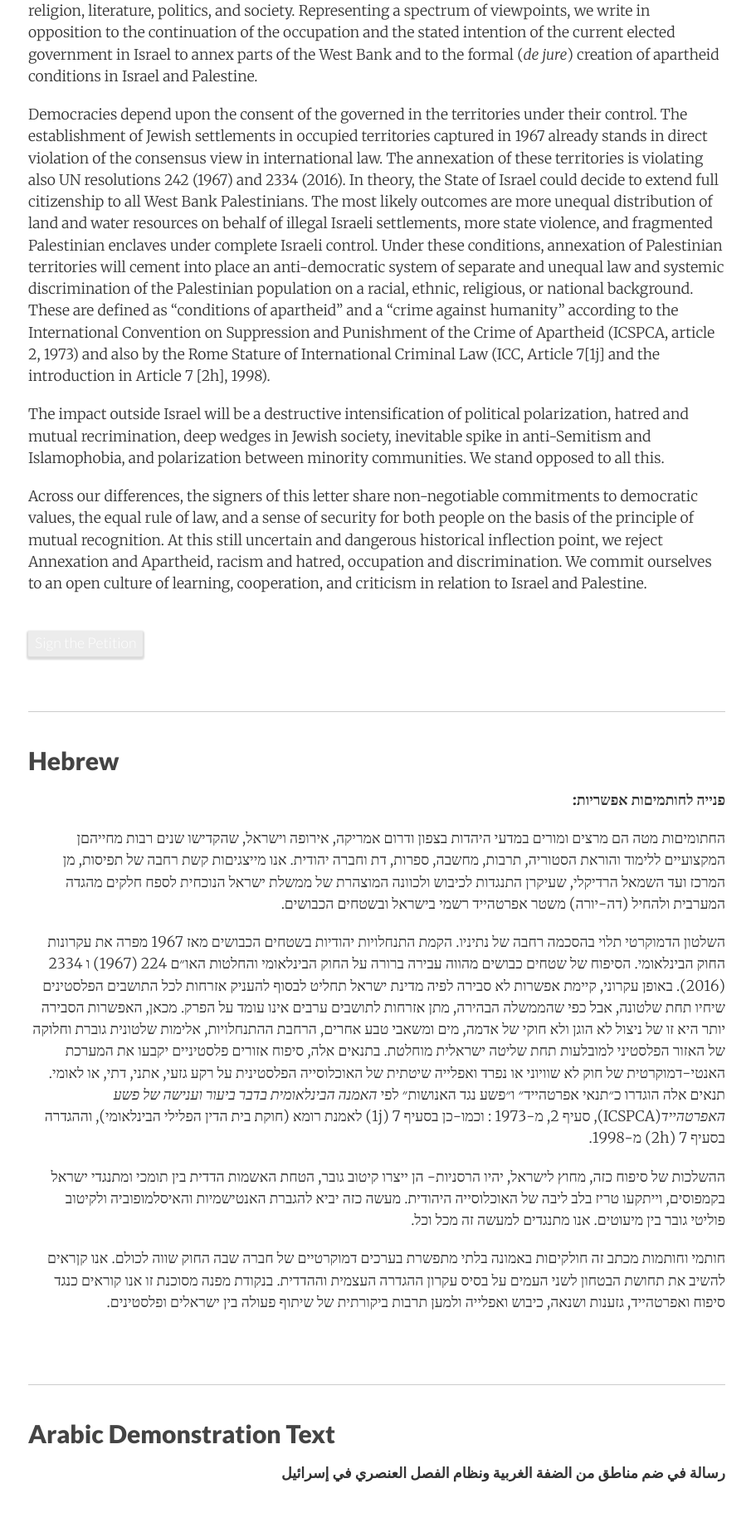
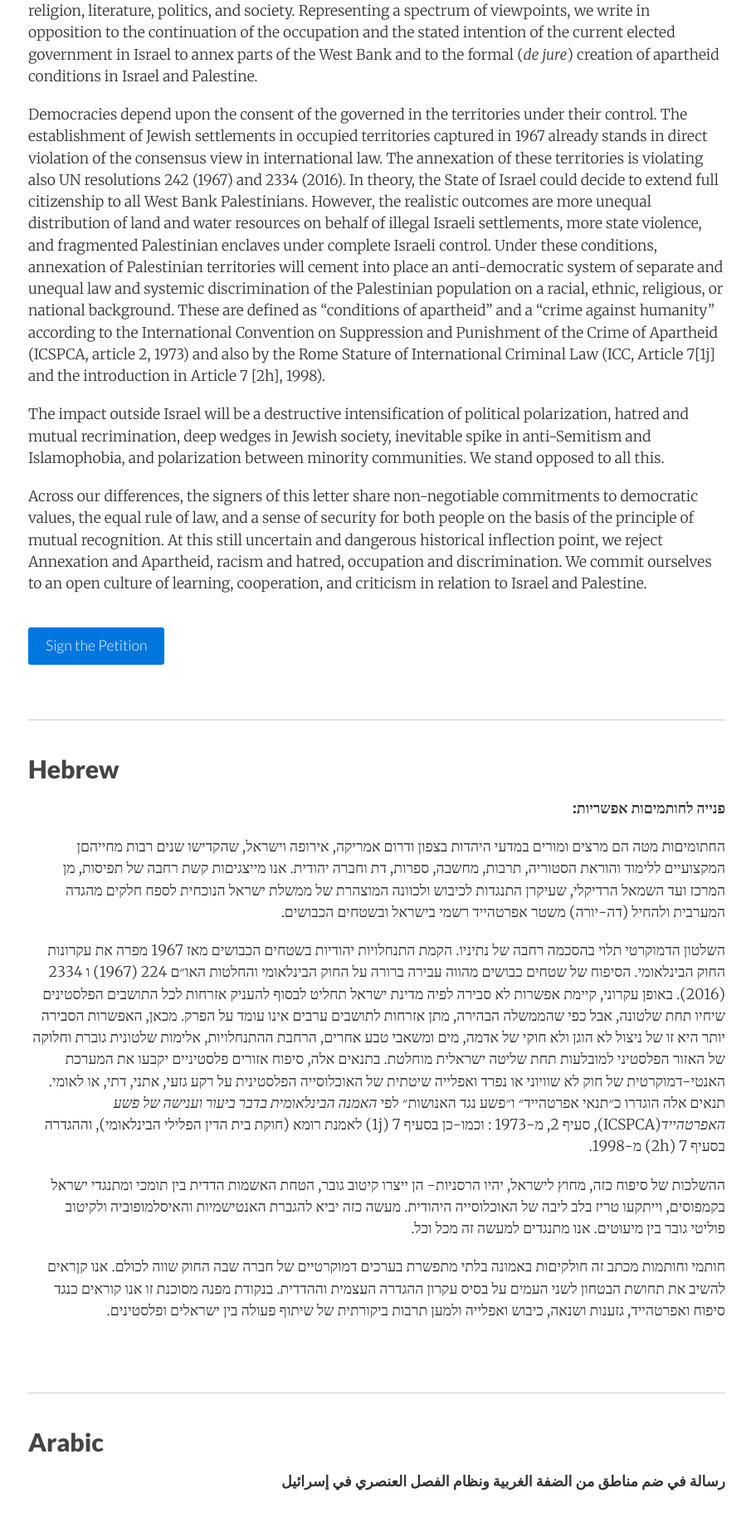
Before and after one commit to adamdjbrett/annexation.site, a Jekyll site: the page built from index.html, in a window 1280 px wide. Shown: the part 350-2202 px from the top of the page at 83% size, without its empty margins (186-1091 px from the left). Built offline with Jekyll 4.4.1, drawn with Linux system fonts in a browser that asks for light colours; nearby versions of some CDN libraries; the list of posts is cut into pages by our own code.

Commit message:
staticman tweaks
remove css and recaptcha

```diff
--- a/_includes/comment_form.html
+++ b/_includes/comment_form.html
@@ -39,9 +39,7 @@
     </div>
   </fieldset>
 
-  <fieldset>
-    <div id="reCaptcha" class="g-recaptcha" data-sitekey="{{ site.reCaptcha.siteKey }}"></div>
-  </fieldset>
+
 
   <fieldset>
     <button class="button" id="comment-form-submit">
--- a/css/style.scss
+++ b/css/style.scss
@@ -26,4 +26,3 @@
 @import 'gists';
 @import 'measure';
 @import 'pagination';
-@import "comment-styles";
--- a/index.html
+++ b/index.html
@@ -9,7 +9,7 @@ comments: true
 <p><em>Dear Colleagues and Friends:</em></p>
 
 <p>The undersigned are professors of Jewish Studies in North and South America, Europe, and Israel who have committed decades of professional life to the close study Jewish history, culture, thought, religion, literature, politics, and society. Representing a spectrum of viewpoints, we write in opposition to the continuation of the occupation and the stated intention of the current elected government in Israel to annex parts of the West Bank and to the formal (<em>de jure</em>) creation of apartheid conditions in Israel and Palestine.</p>
-<p>Democracies depend upon the consent of the governed in the territories under their control. The establishment of Jewish settlements in occupied territories captured in 1967 already stands in direct violation of the consensus view in international law. The annexation of these territories is violating also UN resolutions 242 (1967) and 2334 (2016). In theory, the State of Israel could decide to extend full citizenship to all West Bank Palestinians. The most likely outcomes are more unequal distribution of land and water resources on behalf of illegal Israeli settlements, more state violence, and fragmented Palestinian enclaves under complete Israeli control. Under these conditions, annexation of Palestinian territories will cement into place an anti-democratic system of separate and unequal law and systemic discrimination of the Palestinian population on a racial, ethnic, religious, or national background. These are defined as &ldquo;conditions of apartheid&rdquo; and a &ldquo;crime against humanity&rdquo; according to the International Convention on Suppression and Punishment of the Crime of Apartheid (ICSPCA, article 2, 1973) and also by the Rome Stature of International Criminal Law (ICC, Article 7[1j] and the introduction in Article 7 [2h], 1998).</p>
+<p>Democracies depend upon the consent of the governed in the territories under their control. The establishment of Jewish settlements in occupied territories captured in 1967 already stands in direct violation of the consensus view in international law. The annexation of these territories is violating also UN resolutions 242 (1967) and 2334 (2016). In theory, the State of Israel could decide to extend full citizenship to all West Bank Palestinians. However, the realistic outcomes are more unequal distribution of land and water resources on behalf of illegal Israeli settlements, more state violence, and fragmented Palestinian enclaves under complete Israeli control. Under these conditions, annexation of Palestinian territories will cement into place an anti-democratic system of separate and unequal law and systemic discrimination of the Palestinian population on a racial, ethnic, religious, or national background. These are defined as &ldquo;conditions of apartheid&rdquo; and a &ldquo;crime against humanity&rdquo; according to the International Convention on Suppression and Punishment of the Crime of Apartheid (ICSPCA, article 2, 1973) and also by the Rome Stature of International Criminal Law (ICC, Article 7[1j] and the introduction in Article 7 [2h], 1998).</p>
 <p>The impact outside Israel will be a destructive intensification of political polarization, hatred and mutual recrimination, deep wedges in Jewish society, inevitable spike in anti-Semitism and Islamophobia, and polarization between minority communities. We stand opposed to all this.</p>
 <p>Across our differences, the signers of this letter share non-negotiable commitments to democratic values, the equal rule of law, and a sense of security for both people on the basis of the principle of mutual recognition. At this still uncertain and dangerous historical inflection point, we reject Annexation and Apartheid, racism and hatred, occupation and discrimination. We commit ourselves to an open culture of learning, cooperation, and criticism in relation to Israel and Palestine.</p>
 </span>
@@ -43,7 +43,7 @@ comments: true
 <br />
 <hr />
 
-<h2>Arabic Demonstration Text</h2>
+<h2>Arabic</h2>
 <div style='text-align:right;direction:rtl;unicode-bidi:embed'>
 <span lang=AR>
   <p><strong>رسالة في ضم مناطق من الضفة الغربية ونظام الفصل العنصري في إسرائيل</strong></p>
```
